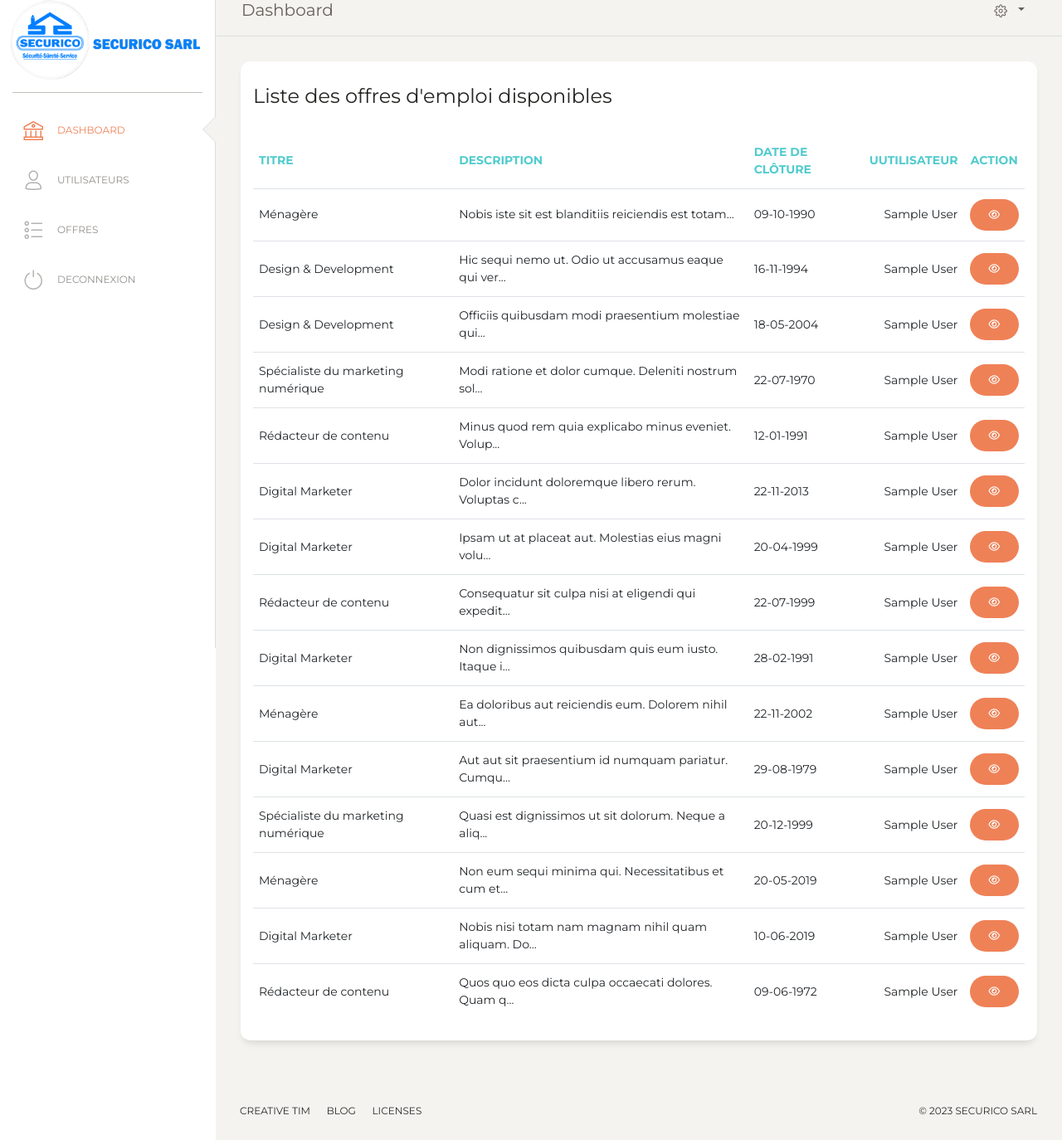
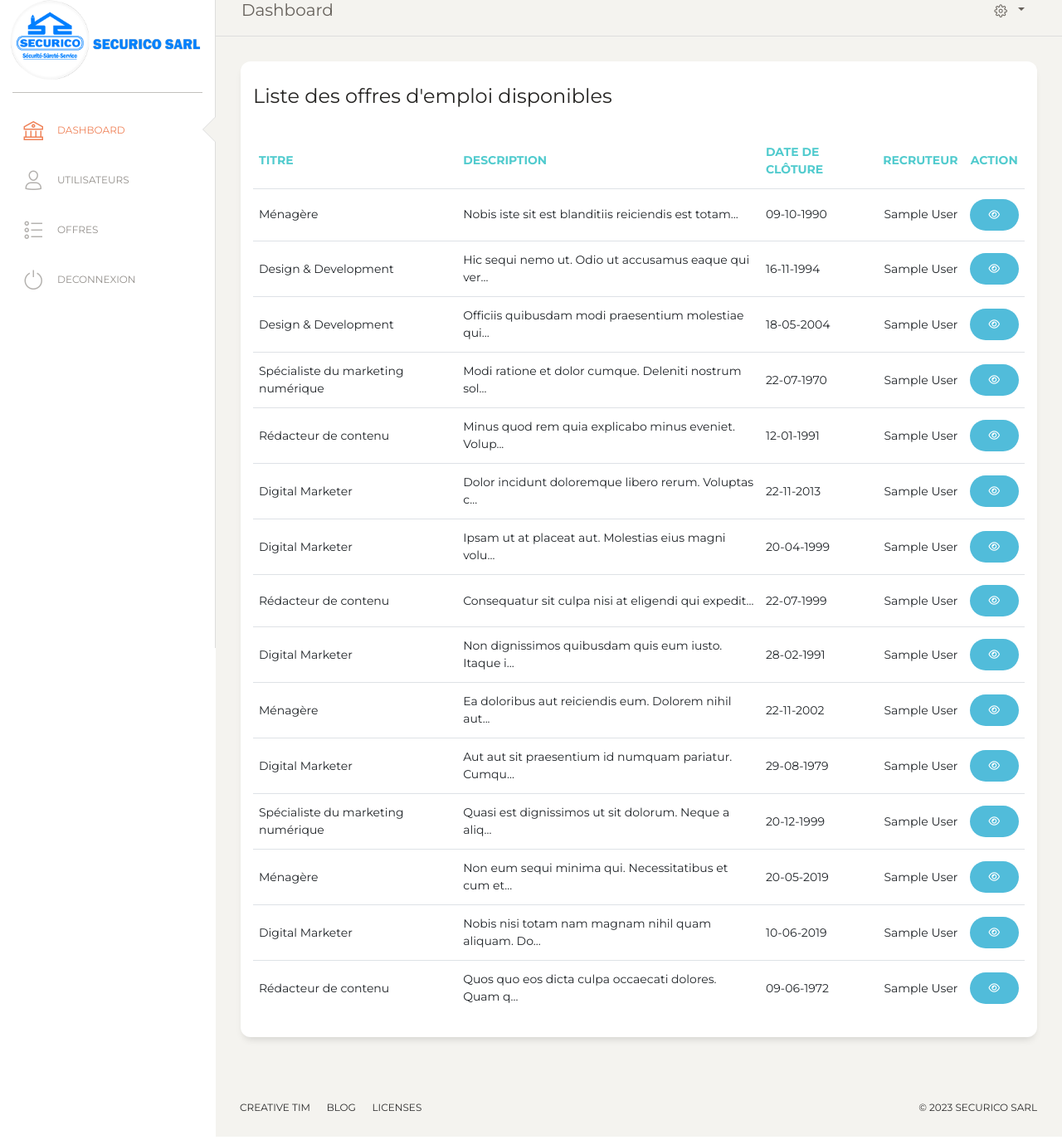
Before and after one commit to vanotis720/Securico-Job, a Laravel app: page /dashboard/offers in a window 1280 px wide. Shown: the part 19-1393 px from the top of the page at 83% size. Run offline with Laravel 10, Linux system fonts and the light colour scheme; a user stored in the database is signed in; data comes from the database, SQL or seed files in the repository; tables that the repository leaves empty hold one stand-in row (values such as "Sample post"); parts of the project's set-up code (start-up, migrations or seed data) failed here and were passed over; some libraries are stand-ins or nearby versions.

Commit message:
listes des offres d'emplois

```diff
--- a/resources/views/admin/dashboard.blade.php
+++ b/resources/views/admin/dashboard.blade.php
@@ -135,7 +135,7 @@
                                     Date de clôture
                                 </th>
                                 <th class="text-right">
-                                    UUtilisateur
+                                    Recruteur
                                 </th>
                             </thead>
                             <tbody>
--- a/resources/views/admin/offers.blade.php
+++ b/resources/views/admin/offers.blade.php
@@ -22,7 +22,7 @@
                                     Date de clôture
                                 </th>
                                 <th class="text-right">
-                                    UUtilisateur
+                                    Recruteur
                                 </th>
                                 <th class="text-center">
                                     Action
@@ -44,8 +44,8 @@
                                             {{ $offer->user->name }}
                                         </td>
                                         <td class="text-center">
-                                            <a href="{{ route('admin.offer.show', $offer->id) }}"
-                                                class="btn btn-danger btn-round">
+                                            <a href="{{ route('admin.offers.show', $offer->id) }}"
+                                                class="btn btn-info btn-round">
                                                 <i class="fa fa-eye"></i>
                                             </a>
                                         </td>
```
